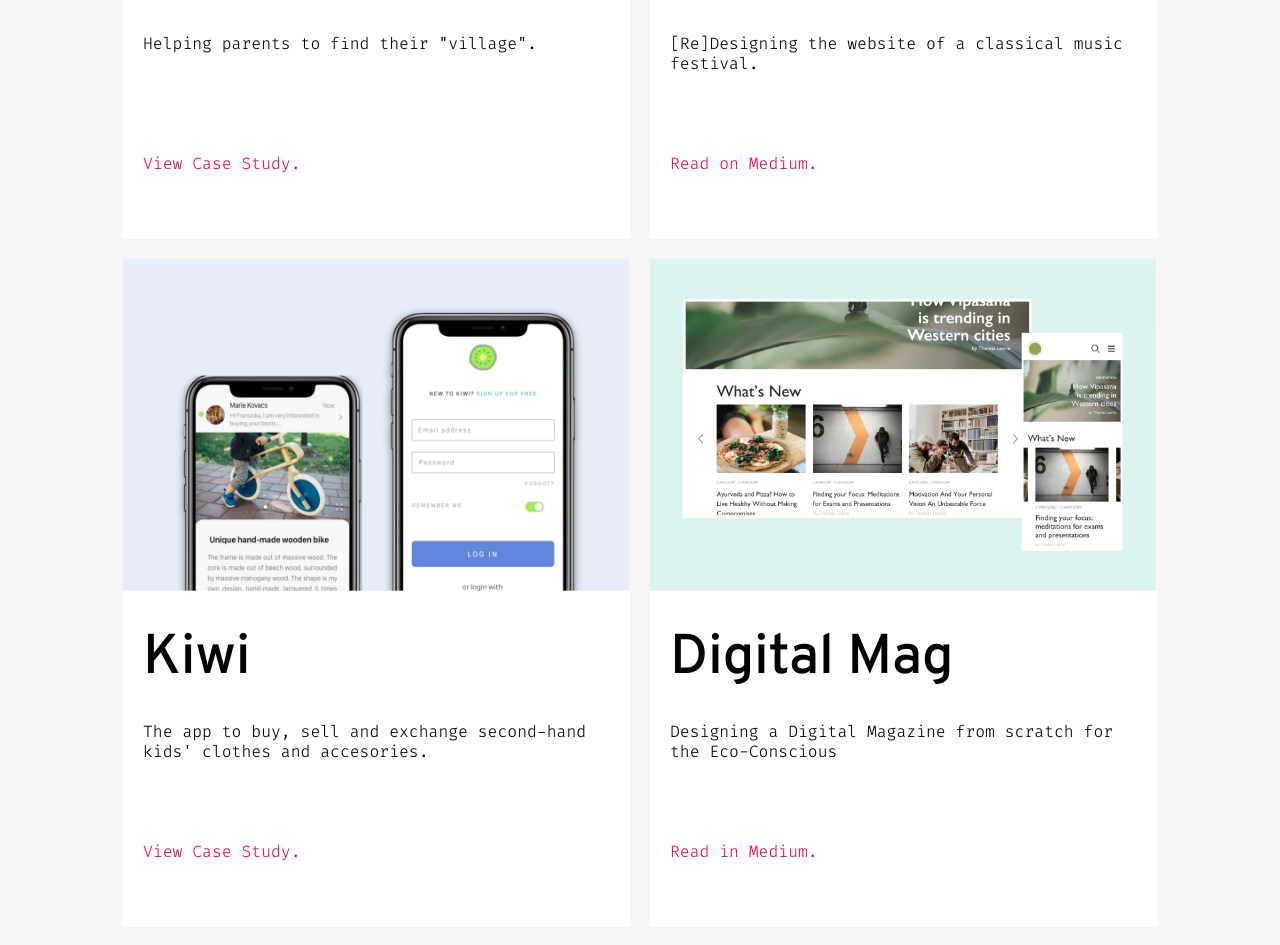
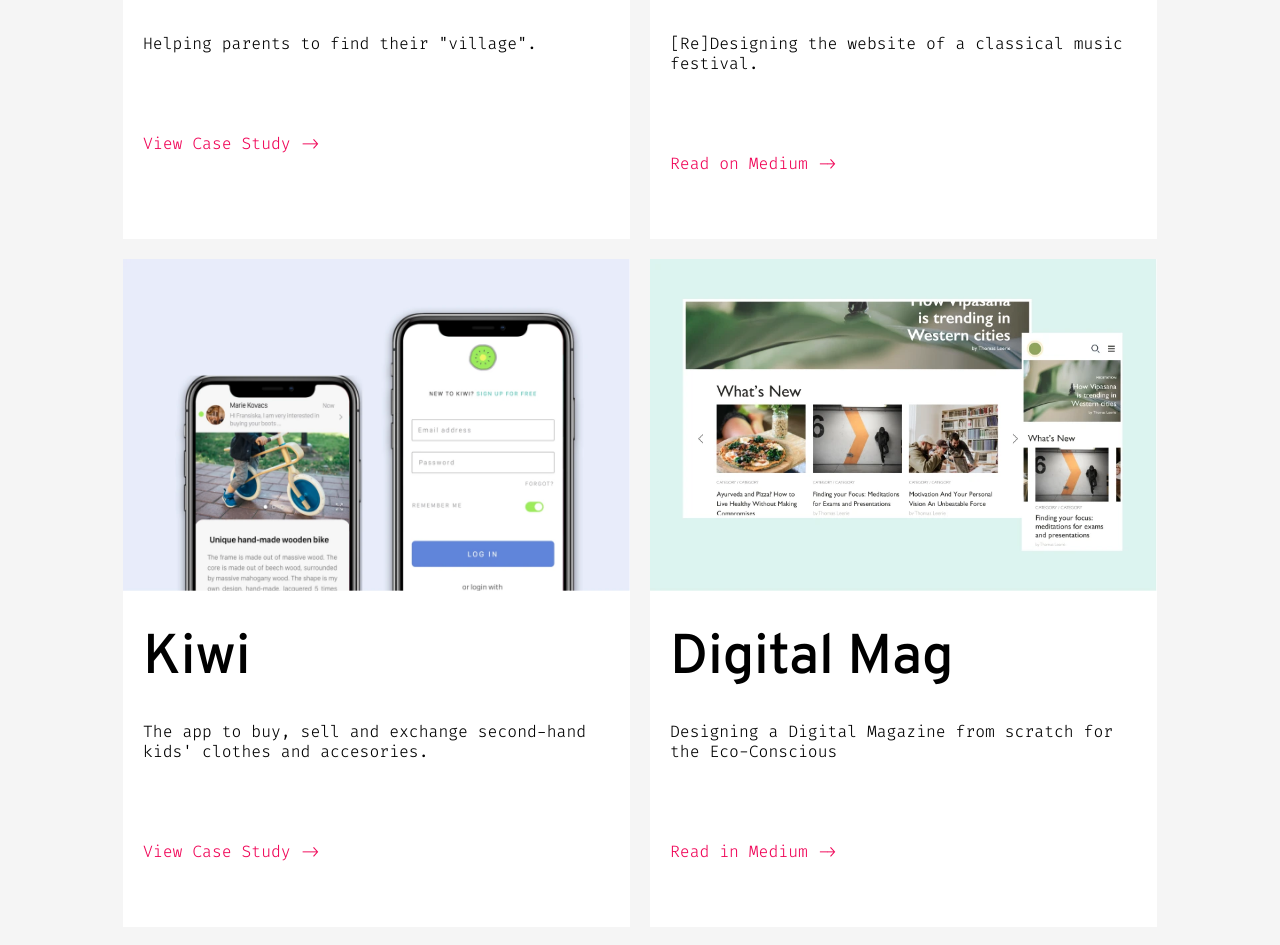
Before and after one commit to lucianareyes/my-portfolio, a React (Create React App) app: page / in a window 1280 px wide. Shown: the part 2120-3065 px from the top of the page. Built offline with nearby package versions, Linux system fonts and the light colour scheme.

Commit message:
Fix logo. Add clickable area to whole card

```diff
--- a/public/index.html
+++ b/public/index.html
@@ -5,7 +5,9 @@
     <link rel="icon" href="%PUBLIC_URL%/favicon.ico" />
     <meta name="viewport" content="width=device-width, initial-scale=1" />
     <meta name="theme-color" content="#000000" />
-    <meta name="description" content="Product (UX/UI) Designer" />
+    <meta name="description" content="Product Designer based in Berlin - infinitely curious
+    about people's needs and passionate about creating delightful and
+    human experiences." />
     <link rel="apple-touch-icon" href="%PUBLIC_URL%/logo192.png" />
     <link rel="manifest" href="%PUBLIC_URL%/manifest.json" />
     <!-- Global site tag (gtag.js) - Google Analytics -->
@@ -18,7 +20,7 @@
       gtag('config', 'UA-174212457-1');
     </script>
 
-    <title>Luciana Reyes</title>
+    <title>Luciana Reyes - Product (UX/UI) Designer</title>
   </head>
   <body>
     <noscript>You need to enable JavaScript to run this app.</noscript>
--- a/src/layout/Header.module.scss
+++ b/src/layout/Header.module.scss
@@ -55,6 +55,15 @@
 }
 a.title:visited {
   color: black;
+  font-weight: normal;
+}
+a.title:focus {
+  color: black;
+  font-weight: normal;
+}
+a.title:hover {
+  color: black;
+  font-weight: normal;
 }
 
 .burgerIcon {
--- a/src/ui/Card.js
+++ b/src/ui/Card.js
@@ -1,6 +1,6 @@
 import React from "react";
 import styles from "./Card.module.scss";
-import { Link } from "react-router-dom";
+import { useHistory } from "react-router-dom";
 import Image from "./Image";
 
 function Card({
@@ -12,6 +12,17 @@
   external = false,
   link,
 }) {
+  const history = useHistory();
+
+  function onClick() {
+    if (external) {
+      window.open(link)
+    }
+    else {
+
+      history.push(link);
+    }
+  }
   return (
     <div
       style={{
@@ -21,21 +32,17 @@
             : "100%",
       }}
       className={styles.card}
+      onClick={onClick}
     >
       <Image src={img} className={styles.img} alt="" />
       <div className={styles.content}>
         <h1>{title}</h1>
         <div className={styles.text}>{text}</div>
-        {external ? (
-          <a href={link} target="_blank" rel="noopener noreferrer">
-            {linkText}
-          </a>
-        ) : (
-          <Link to={link} className={styles.link}>
-            {linkText}
-          </Link>
-        )}
+        <a href={link} target={external ? '_blank' : ''} rel="noopener noreferrer">
+          {linkText}
+        </a>
       </div>
+
     </div>
   );
 }
--- a/src/ui/Card.module.scss
+++ b/src/ui/Card.module.scss
@@ -5,6 +5,7 @@
   flex-direction: column;
   background: white;
   margin: 10px;
+  cursor: pointer;
   @media (max-width: $tablet) {
     margin-left: 0;
     margin-right: 0;
--- a/src/ui/Projects.js
+++ b/src/ui/Projects.js
@@ -11,7 +11,7 @@
           img={`${config.imgBaseURL}/project1`}
           title="SitEinander"
           text='Helping parents to find their "village".'
-          linkText="View Case Study."
+          linkText="View Case Study ->"
           link="/projects/1"
         />
       ) : null}
@@ -19,7 +19,7 @@
         img={`${config.imgBaseURL}/project2`}
         title="CMF Konex"
         text="[Re]Designing the website of a classical music festival."
-        linkText="Read on Medium."
+        linkText="Read on Medium ->"
         external={true}
         link="https://medium.com/@lucianareyes/re-designing-a-classical-music-festival-website-cad1fb189560"
       />
@@ -27,7 +27,7 @@
         img={`${config.imgBaseURL}/project4`}
         title="Kiwi"
         text="The app to buy, sell and exchange second-hand kids' clothes and accesories."
-        linkText="View Case Study."
+        linkText="View Case Study ->"
         external={true}
         link="https://www.behance.net/gallery/86777305/KIWI"
       />
@@ -35,7 +35,7 @@
         img={`${config.imgBaseURL}/project5`}
         title="Digital Mag"
         text="Designing a Digital Magazine from scratch for the Eco-Conscious"
-        linkText="Read in Medium."
+        linkText="Read in Medium ->"
         external={true}
         link="https://medium.com/@lucianareyes/digital-magazine-from-scratch-ux-case-study-9c7255dd2b39"
       />
@@ -43,7 +43,7 @@
         img={`${config.imgBaseURL}/project3`}
         title="Netflix live"
         text="Adding a feature to watch live events"
-        linkText="Coming soon."
+        linkText="Coming soon"
       />
     </div>
   );
```
